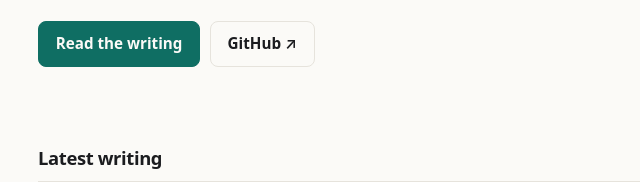
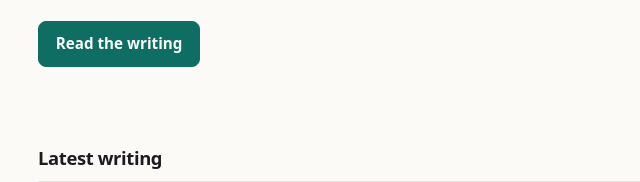
Before and after one commit to saurabhrawane/saupal.com, an Astro site: page / in a window 1280 px wide. Shown: the part 460-642 px from the top of the page, 142-782 px from the left. Built offline with nearby package versions, Linux system fonts and the light colour scheme; Astro itself is replaced by a stand-in of ours.

Commit message:
Update index.astro

```diff
--- a/src/pages/index.astro
+++ b/src/pages/index.astro
@@ -17,7 +17,7 @@ const posts = (await getPosts()).slice(0, 5);
     </p>
     <p class="actions">
       <a class="btn" href="/blog">Read the writing</a>
-      {SOCIALS.github && <a class="btn btn-ghost" href={SOCIALS.github} rel="me noopener">GitHub ↗</a>}
+
     </p>
   </section>
 
```
